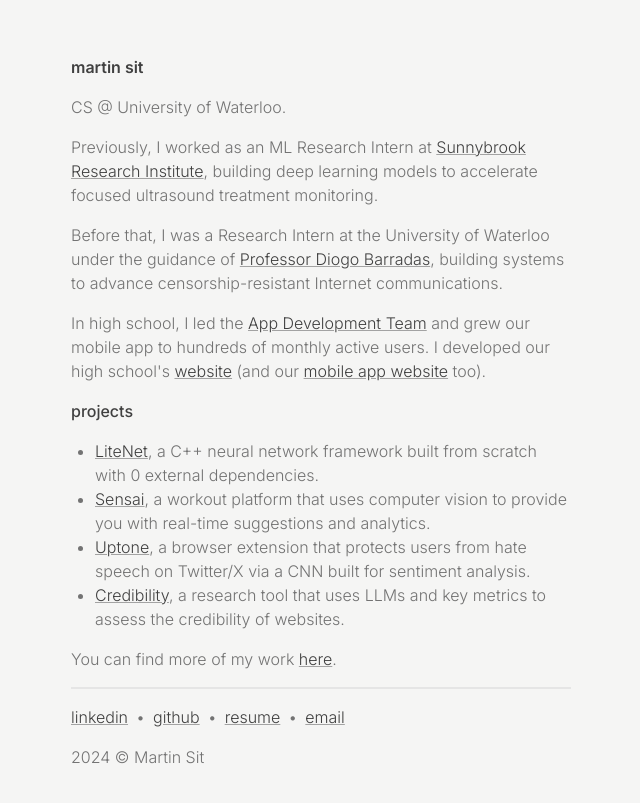
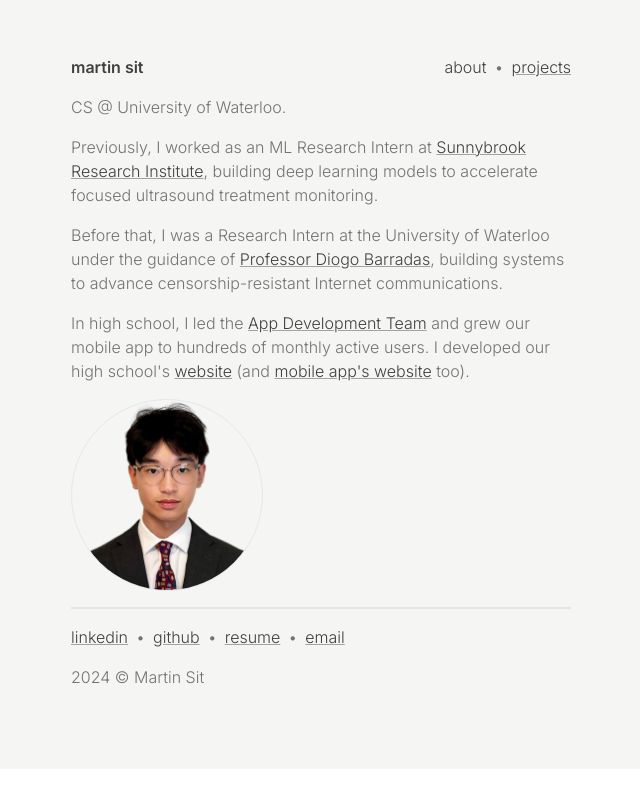
Before and after one commit to martin226/v2, a Next.js app: page / in a window 1280 px wide. Shown: the part 125-928 px from the top of the page, without its empty margins (319-959 px from the left). After the commit the page ends 894 px from the top, so only its background shows below. Built offline with nearby package versions, Linux system fonts and the light colour scheme.

Commit message:
feat: separate into multiple pages

```diff
--- a/src/app/components/About.js
+++ /dev/null
@@ -1,46 +0,0 @@
-import Link from "./Link";
-import Projects from "./Projects";
-
-export default function About({ projects }) {
-  return (
-    <div className="flex flex-col gap-4">
-      <h1 className="text-neutral-700 font-semibold">martin sit</h1>
-      <p>CS @ University of Waterloo.</p>
-      <p>
-        Previously, I worked as an ML Research Intern at{" "}
-        <Link href="https://sunnybrook.ca/research/">
-          Sunnybrook Research Institute
-        </Link>
-        , building deep learning models to accelerate focused ultrasound
-        treatment monitoring.
-      </p>
-      <p>
-        Before that, I was a Research Intern at the University of Waterloo under
-        the guidance of{" "}
-        <Link href="https://cs.uwaterloo.ca/~dbarrada/">
-          Professor Diogo Barradas
-        </Link>
-        , building systems to advance censorship-resistant Internet
-        communications.
-      </p>
-      <p>
-        In high school, I led the{" "}
-        <Link href="https://app.staugustinechs.ca">App Development Team</Link>{" "}
-        and grew our mobile app to hundreds of monthly active users. I developed
-        our high school's <Link href="https://staugustinechs.ca">website</Link>{" "}
-        (and our{" "}
-        <Link href="https://app.staugustinechs.ca">mobile app website</Link>{" "}
-        too).
-      </p>
-      <h2 className="text-neutral-700 font-medium">projects</h2>
-      <Projects projects={projects} className="ml-6" />
-      <p>
-        You can find more of my work{" "}
-        <Link href="https://github.com/martin226?tab=repositories&q=&type=source">
-          here
-        </Link>
-        .
-      </p>
-    </div>
-  );
-}
--- a/src/app/components/Footer.js
+++ b/src/app/components/Footer.js
@@ -1,10 +1,16 @@
-import Socials from "./Socials";
+import HorizontalNav from "./HorizontalNav";
 
-export default function Footer({ className, socials }) {
+export default function Footer({ className }) {
+  const links = [
+    { name: "linkedin", href: "https://www.linkedin.com/in/martin-sit/" },
+    { name: "github", href: "https://github.com/martin226" },
+    { name: "resume", href: "/resume.pdf" },
+    { name: "email", href: "mailto:martinsit288@gmail.com" },
+  ];
   return (
     <footer className={`flex flex-col gap-4 ${className}`}>
       <hr className="border-b border-neutral-200" />
-      <Socials socials={socials} />
+      <HorizontalNav links={links} />
       <p>{new Date().getFullYear()} &copy; Martin Sit</p>
     </footer>
   );
--- /dev/null
+++ b/src/app/components/Header.js
@@ -0,0 +1,28 @@
+"use client";
+
+import HorizontalNav from "./HorizontalNav";
+import { usePathname } from "next/navigation";
+
+export default function Header({ className }) {
+  const pathname = usePathname();
+  const links = [
+    {
+      name: "about",
+      href: "/",
+      isActive: pathname === "/",
+      isNextLink: true,
+    },
+    {
+      name: "projects",
+      href: "/projects",
+      isActive: pathname === "/projects",
+      isNextLink: true,
+    },
+  ];
+  return (
+    <div className="flex justify-between">
+      <h1 className="text-neutral-700 font-semibold">martin sit</h1>
+      <HorizontalNav links={links} />
+    </div>
+  );
+}
--- /dev/null
+++ b/src/app/components/HorizontalNav.js
@@ -0,0 +1,24 @@
+import Link from "./Link";
+
+export default function HorizontalNav({ className, links }) {
+  return (
+    <ul className={`inline-flex ${className}`}>
+      {links.map((link, index) => (
+        <li
+          key={index}
+          className={`inline-block ${
+            index > 0 ? "before:content-['•'] before:mx-2" : ""
+          }`}
+        >
+          <Link
+            href={link.href}
+            isActive={link.isActive}
+            isNextLink={link.isNextLink}
+          >
+            {link.name}
+          </Link>
+        </li>
+      ))}
+    </ul>
+  );
+}
--- a/src/app/components/Link.js
+++ b/src/app/components/Link.js
@@ -1,9 +1,28 @@
-export default function Link({ className, href, children }) {
-  return (
+import NextLink from "next/link";
+
+export default function Link({
+  className,
+  href,
+  isActive,
+  isNextLink,
+  children,
+}) {
+  return isNextLink ? (
+    <NextLink
+      href={href}
+      className={`${
+        !isActive && "underline hover:text-neutral-400"
+      } decoration-neutral-400 text-neutral-700 ${className}`}
+    >
+      {children}
+    </NextLink>
+  ) : (
     <a
       href={href}
       target="_blank"
-      className={`underline decoration-neutral-400 text-neutral-700 hover:text-neutral-400 ${className}`}
+      className={`${
+        !isActive && "underline hover:text-neutral-400"
+      } decoration-neutral-400 text-neutral-700 ${className}`}
     >
       {children}
     </a>
--- a/src/app/components/Socials.js
+++ /dev/null
@@ -1,22 +0,0 @@
-export default function Socials({ className, socials }) {
-  return (
-    <ul className={`inline-flex ${className}`}>
-      {socials.map((social, index) => (
-        <li
-          key={index}
-          className={`inline-block ${
-            index > 0 ? "before:content-['•'] before:mx-2" : ""
-          }`}
-        >
-          <a
-            href={social.href}
-            target="_blank"
-            className="underline decoration-neutral-400 text-neutral-700 hover:text-neutral-400"
-          >
-            {social.name}
-          </a>
-        </li>
-      ))}
-    </ul>
-  );
-}
--- a/src/app/layout.js
+++ b/src/app/layout.js
@@ -1,5 +1,7 @@
 import { Inter } from "next/font/google";
 import "./globals.css";
+import Header from "./components/Header";
+import Footer from "./components/Footer";
 
 const inter = Inter({ subsets: ["latin"] });
 
@@ -10,7 +12,15 @@ export const metadata = {
 export default function RootLayout({ children }) {
   return (
     <html lang="en">
-      <body className={inter.className}>{children}</body>
+      <body className={inter.className}>
+        <main className="flex justify-center bg-stone-100 min-h-screen selection:bg-yellow-200">
+          <div className="flex flex-col gap-4 md:max-w-[500px] m-6 md:m-20 text-neutral-500 font-[380] md:mt-[100px] lg:mt-[180px]">
+            <Header />
+            {children}
+            <Footer />
+          </div>
+        </main>
+      </body>
     </html>
   );
 }
--- a/src/app/page.js
+++ b/src/app/page.js
@@ -1,47 +1,45 @@
-import About from "./components/About";
-import Footer from "./components/Footer";
+import Link from "./components/Link";
+import Headshot from "@/app/assets/headshot.png";
+import Image from "next/image";
 
-export default function Home() {
-  const socials = [
-    { name: "linkedin", href: "https://www.linkedin.com/in/martin-sit/" },
-    { name: "github", href: "https://github.com/martin226" },
-    { name: "resume", href: "/resume.pdf" },
-    { name: "email", href: "mailto:martinsit288@gmail.com" },
-  ];
-
-  const projects = [
-    {
-      name: "LiteNet",
-      href: "https://github.com/martin226/litenet",
-      description:
-        "a C++ neural network framework built from scratch with 0 external dependencies.",
-    },
-    {
-      name: "Sensai",
-      href: "https://github.com/martin226/sensai",
-      description:
-        "a workout platform that uses computer vision to provide you with real-time suggestions and analytics.",
-    },
-    {
-      name: "Uptone",
-      href: "https://github.com/martin226/uptone",
-      description:
-        "a browser extension that protects users from hate speech on Twitter/X via a CNN built for sentiment analysis.",
-    },
-    {
-      name: "Credibility",
-      href: "https://github.com/martin226/credibility",
-      description:
-        "a research tool that uses LLMs and key metrics to assess the credibility of websites.",
-    },
-  ];
-
+export default function About() {
   return (
-    <main className="flex justify-center bg-stone-100 min-h-screen selection:bg-yellow-200">
-      <div className="flex flex-col gap-4 md:max-w-[500px] m-6 md:m-20 text-neutral-500 font-[380] md:mt-[100px] lg:mt-[180px]">
-        <About projects={projects} />
-        <Footer socials={socials} />
+    <div className="flex flex-col gap-4">
+      <p>CS @ University of Waterloo.</p>
+      <p>
+        Previously, I worked as an ML Research Intern at{" "}
+        <Link href="https://sunnybrook.ca/research/">
+          Sunnybrook Research Institute
+        </Link>
+        , building deep learning models to accelerate focused ultrasound
+        treatment monitoring.
+      </p>
+      <p>
+        Before that, I was a Research Intern at the University of Waterloo under
+        the guidance of{" "}
+        <Link href="https://cs.uwaterloo.ca/~dbarrada/">
+          Professor Diogo Barradas
+        </Link>
+        , building systems to advance censorship-resistant Internet
+        communications.
+      </p>
+      <p>
+        In high school, I led the{" "}
+        <Link href="https://app.staugustinechs.ca">App Development Team</Link>{" "}
+        and grew our mobile app to hundreds of monthly active users. I developed
+        our high school's <Link href="https://staugustinechs.ca">website</Link>{" "}
+        (and{" "}
+        <Link href="https://app.staugustinechs.ca">mobile app's website</Link>{" "}
+        too).
+      </p>
+      <div className="w-48 h-48 relative rounded-full border">
+        <Image
+          src={Headshot}
+          alt="Martin Sit"
+          fill
+          className="object-cover object-top rounded-full"
+        />
       </div>
-    </main>
+    </div>
   );
 }
--- /dev/null
+++ b/src/app/projects/page.js
@@ -0,0 +1,44 @@
+import Link from "../components/Link";
+import Projects from "../components/Projects";
+
+export default function Home() {
+  const projects = [
+    {
+      name: "LiteNet",
+      href: "https://github.com/martin226/litenet",
+      description:
+        "a C++ neural network framework built from scratch with 0 external dependencies.",
+    },
+    {
+      name: "Sensai",
+      href: "https://github.com/martin226/sensai",
+      description:
+        "a workout platform that uses computer vision to provide you with real-time suggestions and analytics.",
+    },
+    {
+      name: "Uptone",
+      href: "https://github.com/martin226/uptone",
+      description:
+        "a browser extension that protects users from hate speech on Twitter/X via a CNN built for sentiment analysis.",
+    },
+    {
+      name: "Credibility",
+      href: "https://github.com/martin226/credibility",
+      description:
+        "a research tool that uses LLMs and key metrics to assess the credibility of websites.",
+    },
+  ];
+
+  return (
+    <>
+      <Projects projects={projects} className="ml-6" />
+      <p>
+        You can check out the rest of my projects{" "}
+        <Link href="https://github.com/martin226?tab=repositories&q=&type=source">
+          here
+        </Link>
+        .
+      </p>
+    </>
+  );
+}
```
Also changed, not shown: src/app/assets/headshot.png (added).
